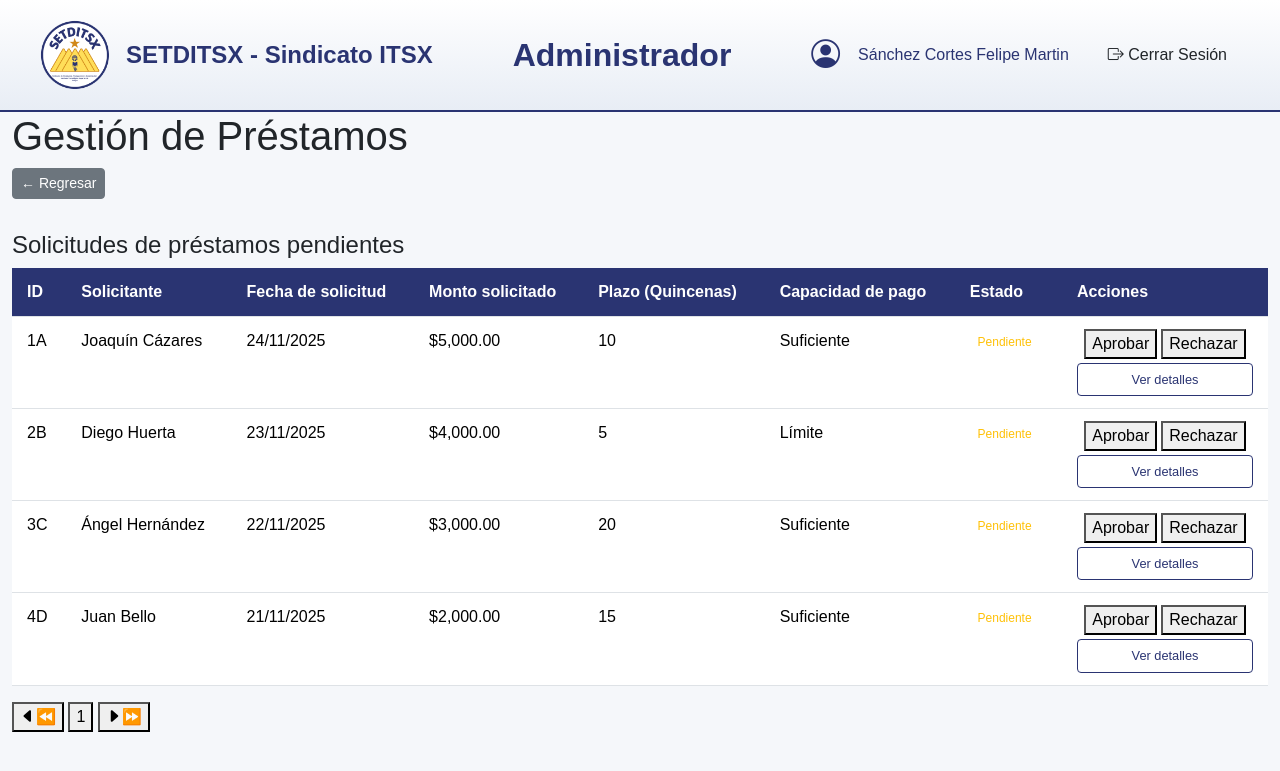
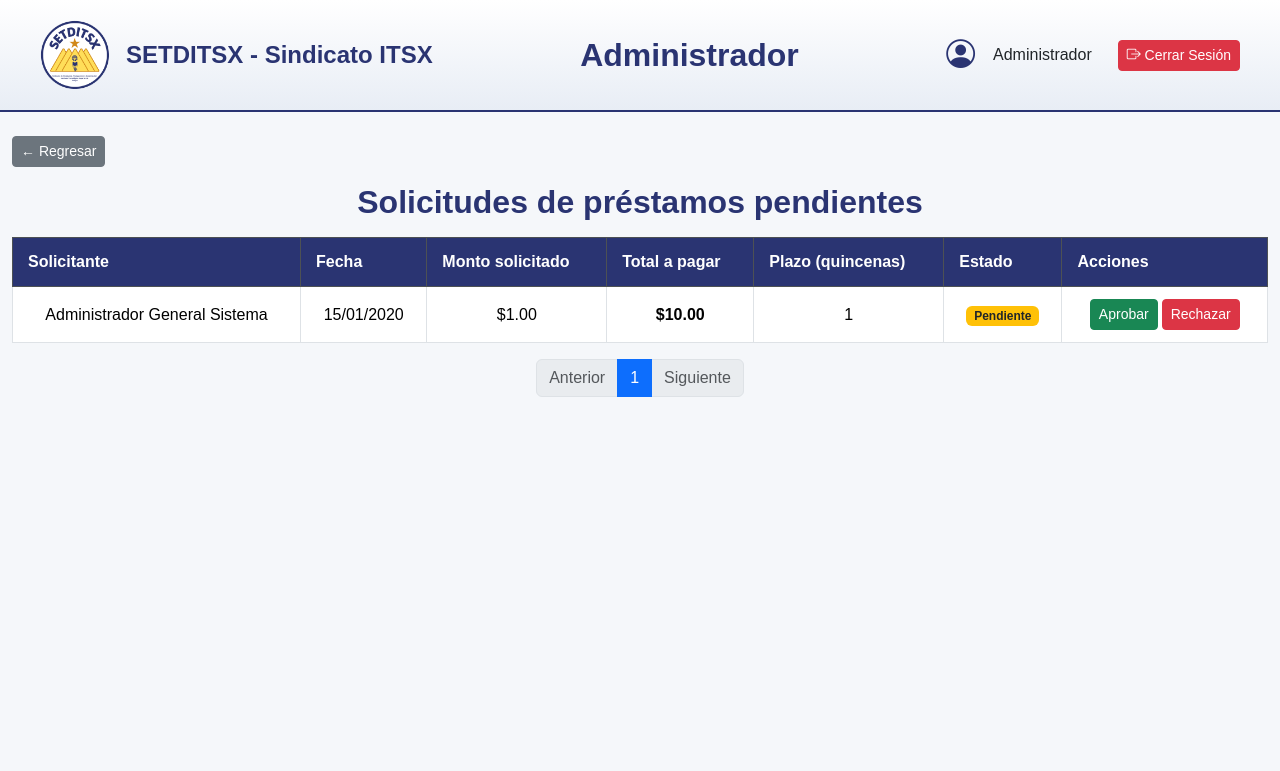
Before and after one commit to SirBlaster/Control_Caja_Ahorro, a PHP site: page /Admin/gestion_prestamos.php in a window 1280 px wide. Shown: the top 771 px of the page. Run offline with PHP 8.4, Linux system fonts and the light colour scheme; data comes from the database, SQL or seed files in the repository; tables that the repository leaves empty hold one stand-in row (values such as "Sample post").

Commit message:
Funcionalidad gestion prestamos

```diff
--- /dev/null
+++ b/Admin/acciones/obtener_prestamos.php
@@ -0,0 +1,50 @@
+<?php
+require_once __DIR__ . '/../../includes/conexion.php';
+
+// Estado pendiente
+$estado_pendiente = 1;
+
+/* ===============================
+   CONSULTA PRINCIPAL (PAGINADA)
+================================ */
+$sql = "
+SELECT
+    sp.id_solicitud_prestamo,
+    CONCAT(u.nombre, ' ', u.apellido_paterno, ' ', u.apellido_materno) AS solicitante,
+    sp.fecha_solicitud,
+    sp.monto_solicitado,
+    sp.plazo_quincenas,
+    sp.monto_pago_quincenal,
+    sp.total_a_pagar,
+    e.estado
+FROM solicitud_prestamo sp
+INNER JOIN usuario u ON sp.id_usuario = u.id_usuario
+INNER JOIN estado e ON sp.id_estado = e.id_estado
+WHERE sp.id_estado = :estado
+ORDER BY sp.fecha_solicitud ASC
+LIMIT :limit OFFSET :offset
+";
+
+$stmt = $pdo->prepare($sql);
+$stmt->bindValue(':estado', $estado_pendiente, PDO::PARAM_INT);
+$stmt->bindValue(':limit', $por_pagina, PDO::PARAM_INT);
+$stmt->bindValue(':offset', $offset, PDO::PARAM_INT);
+$stmt->execute();
+
+$prestamos = $stmt->fetchAll();
+
+/* ===============================
+   TOTAL DE REGISTROS
+================================ */
+$sql_total = "
+SELECT COUNT(*)
+FROM solicitud_prestamo
+WHERE id_estado = :estado
+";
+
+$stmt_total = $pdo->prepare($sql_total);
+$stmt_total->bindValue(':estado', $estado_pendiente, PDO::PARAM_INT);
+$stmt_total->execute();
+
+$total_registros = $stmt_total->fetchColumn();
+$total_paginas = ceil($total_registros / $por_pagina);
--- a/Admin/gestion_prestamos.php
+++ b/Admin/gestion_prestamos.php
@@ -1,159 +1,132 @@
+<?php
+// Página actual
+$pagina = isset($_GET['page']) ? (int)$_GET['page'] : 1;
+if ($pagina < 1) $pagina = 1;
+
+// Registros por página
+$por_pagina = 20;
+$offset = ($pagina - 1) * $por_pagina;
+
+// Obtener préstamos
+require_once __DIR__ . '/acciones/obtener_prestamos.php';
+?>
+
 <!DOCTYPE html>
 <html lang="es">
 
 <head>
-    <meta charset="UTF-8" />
-    <meta name="viewport" content="width=device-width, initial-scale=1.0" />
+    <meta charset="UTF-8">
     <title>Gestión de Préstamos - Administrador</title>
-    <!-- Bootstrap (local en tu proyecto) -->
-    <link rel="stylesheet" href="../css/bootstrap/bootstrap.min.css" />
-    <link rel="stylesheet" href="../css/bootstrap-icons/font/bootstrap-icons.css" />
-    <link rel="stylesheet" href="../css/admin.css" />
+
+    <link rel="stylesheet" href="../css/bootstrap/bootstrap.min.css">
+    <link rel="stylesheet" href="../css/bootstrap-icons/font/bootstrap-icons.css">
+    <link rel="stylesheet" href="../css/admin.css">
 </head>
 
 <body>
+
     <div class="header d-flex justify-content-between align-items-center">
         <div class="d-flex align-items-center">
-            <img src="../img/NewLogo - 1.png" alt="SETDITSX" width="70" class="me-3" />
+            <img src="../img/NewLogo - 1.png" alt="SETDITSX" width="70" class="me-3">
             <h4 class="mb-0">SETDITSX - Sindicato ITSX</h4>
         </div>
 
-        <div class="header-center-title">
+        <div>
             <h2 class="mb-0">Administrador</h2>
         </div>
 
         <div class="user-info d-flex align-items-center">
             <i class="bi bi-person-circle user-icon me-2"></i>
-            <span class="user-name me-3">Sánchez Cortes Felipe Martin</span>
-            <button class="btn btn-logout" id="btnLogout">
+            <span class="me-3">Administrador</span>
+            <button class="btn btn-danger btn-sm" id="btnLogout">
                 <i class="bi bi-box-arrow-right"></i> Cerrar Sesión
             </button>
-
-            <script>
-            document.getElementById("btnLogout").addEventListener("click", function() {
-                if (confirm("¿Deseas cerrar sesión?")) {
-                    window.location.href = "../logout.php";
-                }
-            });
-            </script>
         </div>
     </div>
 
-    <div class="container-fluid main-content">
+    <div class="container-fluid mt-4">
 
-        <h1 class="page-title">Gestión de Préstamos</h1>
+        <a href="./inicio.php" class="btn btn-secondary btn-sm mb-3">&larr; Regresar</a>
 
-        <div class="card-container">
-            <div class="mb-3">
-                <a href="./inicio.php" class="btn btn-secondary btn-sm mb-3">&larr; Regresar</a>
-                </a>
-            </div>
-
-            <div class="content-card">
-                <h4 class="card-heading">Solicitudes de préstamos pendientes</h4>
+        <h2 class="mb-3">Solicitudes de préstamos pendientes</h2>
 
         <div class="table-responsive">
-                    <table class="table custom-table">
-                        <thead>
+            <table class="table table-bordered align-middle text-center">
+                <thead class="table-dark">
                     <tr>
-                                <th>ID</th>
                         <th>Solicitante</th>
-                                <th>Fecha de solicitud</th>
+                        <th>Fecha</th>
                         <th>Monto solicitado</th>
-                                <th>Plazo (Quincenas)</th>
-                                <th>Capacidad de pago</th>
+                        <th>Total a pagar</th>
+                        <th>Plazo (quincenas)</th>
                         <th>Estado</th>
                         <th>Acciones</th>
                     </tr>
                 </thead>
                 <tbody>
+
+                    <?php if (count($prestamos) > 0): ?>
+                    <?php foreach ($prestamos as $p): ?>
                     <tr>
-                                <td>1A</td>
-                                <td>Joaquín Cázares</td>
-                                <td>24/11/2025</td>
-                                <td>$5,000.00</td>
-                                <td>10</td>
-                                <td>Suficiente</td>
-                                <td><span class="badge status-pending">Pendiente</span></td>
+                        <td><?= htmlspecialchars($p['solicitante']) ?></td>
+                        <td><?= date('d/m/Y', strtotime($p['fecha_solicitud'])) ?></td>
+                        <td>$<?= number_format($p['monto_solicitado'], 2) ?></td>
+                        <td><strong>$<?= number_format($p['total_a_pagar'], 2) ?></strong></td>
+                        <td><?= $p['plazo_quincenas'] ?></td>
                         <td>
-                                    <div class="action-buttons">
-                                        <div class="d-flex gap-1 mb-1 justify-content-center">
-                                            <button class="btn-action btn-approve">Aprobar</button>
-                                            <button class="btn-action btn-reject">Rechazar</button>
-                                        </div>
-                                        <button class="btn-action btn-details w-100">Ver detalles</button>
+                            <span class="badge bg-warning text-dark">
+                                <?= htmlspecialchars($p['estado']) ?>
+                            </span>
+                        </td>
+                        <td>
+                            <div class="d-flex gap-1 justify-content-center">
+                                <form action="acciones/aprobar_prestamo.php" method="POST">
+                                    <input type="hidden" name="id" value="<?= $p['id_solicitud_prestamo'] ?>">
+                                    <button class="btn btn-success btn-sm">Aprobar</button>
+                                </form>
+
+                                <form action="acciones/rechazar_prestamo.php" method="POST">
+                                    <input type="hidden" name="id" value="<?= $p['id_solicitud_prestamo'] ?>">
+                                    <button class="btn btn-danger btn-sm">Rechazar</button>
+                                </form>
                             </div>
                         </td>
                     </tr>
+                    <?php endforeach; ?>
+                    <?php else: ?>
                     <tr>
-                                <td>2B</td>
-                                <td>Diego Huerta</td>
-                                <td>23/11/2025</td>
-                                <td>$4,000.00</td>
-                                <td>5</td>
-                                <td>Límite</td>
-                                <td><span class="badge status-pending">Pendiente</span></td>
-                                <td>
-                                    <div class="action-buttons">
-                                        <div class="d-flex gap-1 mb-1 justify-content-center">
-                                            <button class="btn-action btn-approve">Aprobar</button>
-                                            <button class="btn-action btn-reject">Rechazar</button>
-                                        </div>
-                                        <button class="btn-action btn-details w-100">Ver detalles</button>
-                                    </div>
-                                </td>
+                        <td colspan="7">No hay solicitudes pendientes</td>
                     </tr>
-                            <tr>
-                                <td>3C</td>
-                                <td>Ángel Hernández</td>
-                                <td>22/11/2025</td>
-                                <td>$3,000.00</td>
-                                <td>20</td>
-                                <td>Suficiente</td>
-                                <td><span class="badge status-pending">Pendiente</span></td>
-                                <td>
-                                    <div class="action-buttons">
-                                        <div class="d-flex gap-1 mb-1 justify-content-center">
-                                            <button class="btn-action btn-approve">Aprobar</button>
-                                            <button class="btn-action btn-reject">Rechazar</button>
-                                        </div>
-                                        <button class="btn-action btn-details w-100">Ver detalles</button>
-                                    </div>
-                                </td>
-                            </tr>
-                            <tr>
-                                <td>4D</td>
-                                <td>Juan Bello</td>
-                                <td>21/11/2025</td>
-                                <td>$2,000.00</td>
-                                <td>15</td>
-                                <td>Suficiente</td>
-                                <td><span class="badge status-pending">Pendiente</span></td>
-                                <td>
-                                    <div class="action-buttons">
-                                        <div class="d-flex gap-1 mb-1 justify-content-center">
-                                            <button class="btn-action btn-approve">Aprobar</button>
-                                            <button class="btn-action btn-reject">Rechazar</button>
-                                        </div>
-                                        <button class="btn-action btn-details w-100">Ver detalles</button>
-                                    </div>
-                                </td>
-                            </tr>
+                    <?php endif; ?>
+
                 </tbody>
             </table>
         </div>
 
-                <div class="pagination-container">
-                    <button class="btn-page"><i class="bi bi-caret-left-fill"></i>⏪</button>
-                    <button class="btn-page active">1</button>
-                    <button class="btn-page"><i class="bi bi-caret-right-fill"></i>⏩</button>
+        <!-- PAGINACIÓN -->
+        <nav>
+            <ul class="pagination justify-content-center">
+
+                <li class="page-item <?= $pagina <= 1 ? 'disabled' : '' ?>">
+                    <a class="page-link" href="?page=<?= $pagina - 1 ?>">Anterior</a>
+                </li>
+
+                <?php for ($i = 1; $i <= $total_paginas; $i++): ?>
+                <li class="page-item <?= $i == $pagina ? 'active' : '' ?>">
+                    <a class="page-link" href="?page=<?= $i ?>"><?= $i ?></a>
+                </li>
+                <?php endfor; ?>
+
+                <li class="page-item <?= $pagina >= $total_paginas ? 'disabled' : '' ?>">
+                    <a class="page-link" href="?page=<?= $pagina + 1 ?>">Siguiente</a>
+                </li>
+
+            </ul>
+        </nav>
+
     </div>
 
-            </div>
-        </div>
-    </div>
-
-    <script src="../../js/bootstrap/bootstrap.bundle.min.js"></script>
+    <script src="../js/bootstrap/bootstrap.bundle.min.js"></script>
 </body>
 
 </html>
--- a/css/admin.css
+++ b/css/admin.css
@@ -17,7 +17,7 @@ body {
   background: white;
   border-radius: 12px;
   padding: 30px 40px;
-            box-shadow: 0 4px 12px rgba(0,0,0,0.1);
+  box-shadow: 0 4px 12px rgba(0, 0, 0, 0.1);
 }
 h2 {
   text-align: center;
@@ -64,7 +64,7 @@ body {
   transition: all 0.3s ease;
 }
 .dashboard-card:hover {
-            box-shadow: 0 4px 12px rgba(0,0,0,0.1);
+  box-shadow: 0 4px 12px rgba(0, 0, 0, 0.1);
   transform: translateY(-2px);
 }
 .card-title {
@@ -130,6 +130,11 @@ body {
   color: #28a745;
   font-weight: 500;
 }
+
+.status-reject {
+  color: #dc3545;
+  font-weight: 500;
+}
 .btn-details {
   background: none;
   border: 1px solid #2a3472;
```
Also changed, not shown: Admin/acciones/aprobar_prestamo.php (added, +24 -0 lines), Admin/acciones/rechazar_prestamo.php (added, +24 -0 lines). Lines whose indentation alone changed are shown as unchanged.
